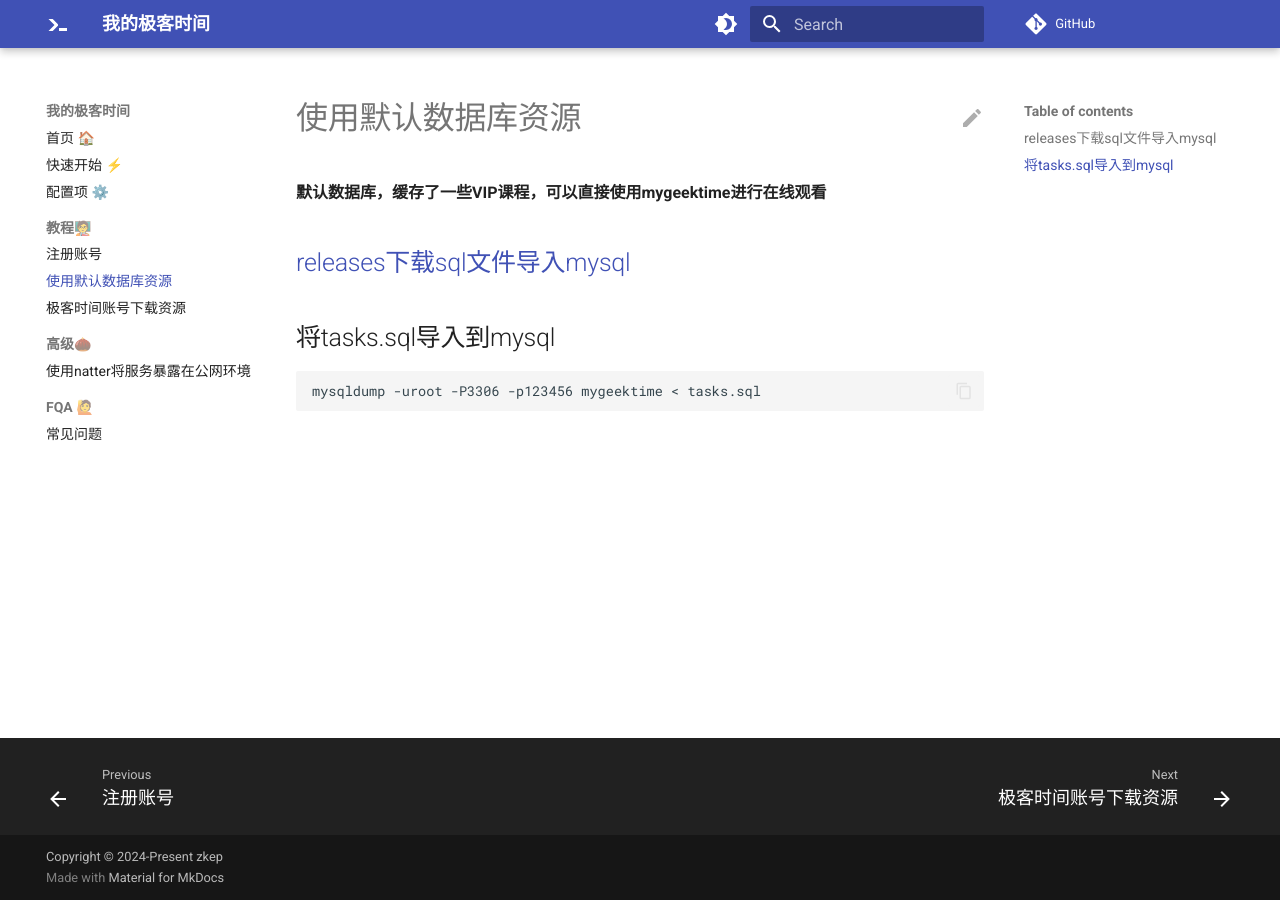
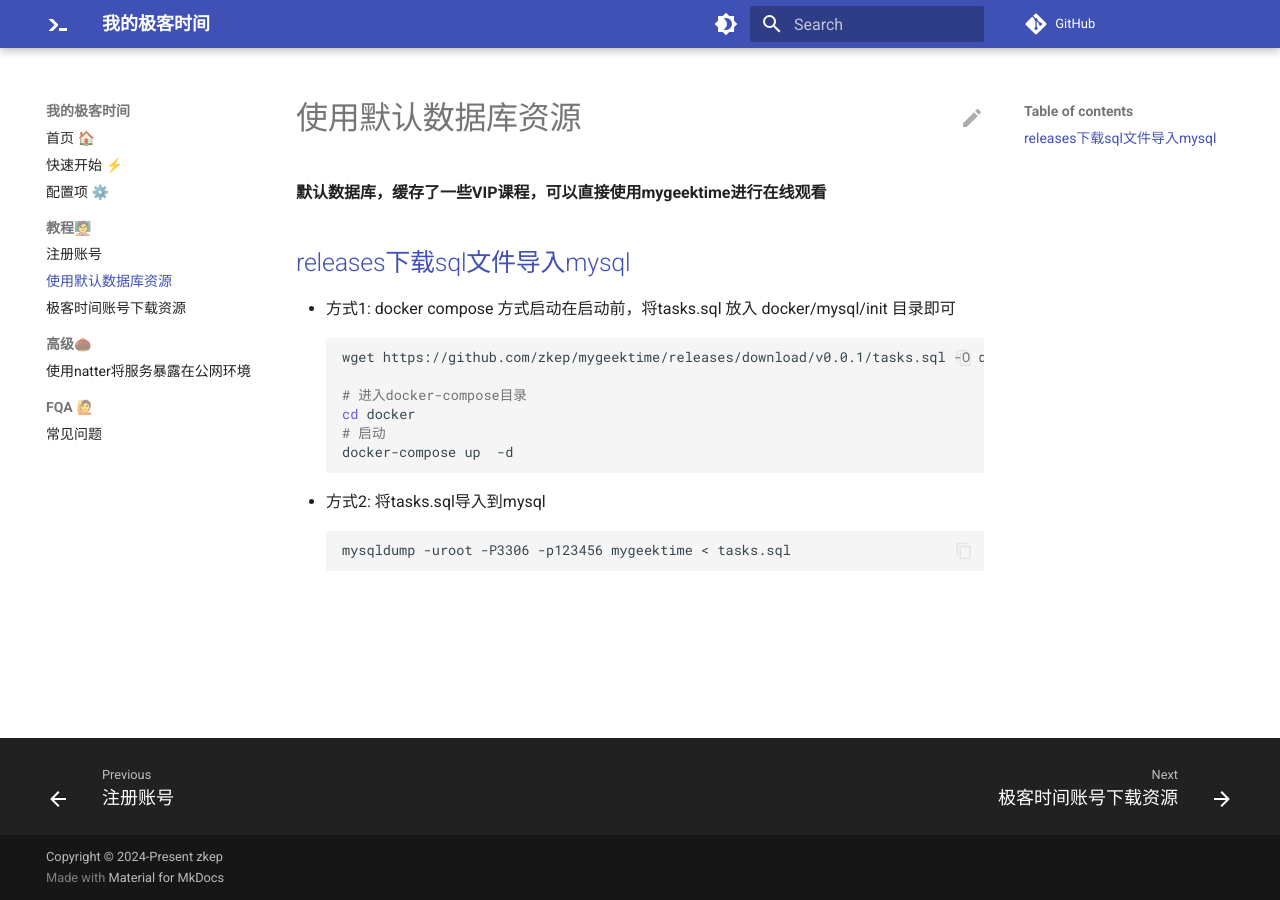
Before and after one commit to zkep/my-geektime, an MkDocs documentation site: the page built from docs/guide/data_default.md, in a window 1280 px wide. Built offline with MkDocs 1.6.1 and Material for MkDocs 9.7.7, drawn with Linux system fonts in a browser that asks for light colours; comment, search, counter and statistics services are not loaded; the version menu is left out.

Commit message:
👋my geek time

````diff
--- a/docs/guide/data_default.md
+++ b/docs/guide/data_default.md
@@ -6,8 +6,16 @@
 ## [releases下载sql文件导入mysql](https://github.com/zkep/mygeektime/releases)
 
 
-## 将tasks.sql导入到mysql
+* 方式1: docker compose 方式启动在启动前，将tasks.sql 放入 docker/mysql/init 目录即可
+```shell
+wget https://github.com/zkep/mygeektime/releases/download/v0.0.1/tasks.sql -O docker/mysql/init/tasks.sql
 
+# 进入docker-compose目录
+cd docker
+# 启动
+docker-compose up  -d
+```
+* 方式2: 将tasks.sql导入到mysql
 ```shell
 mysqldump -uroot -P3306 -p123456 mygeektime < tasks.sql
 ```
````
Also changed, not shown: 1 other file.
